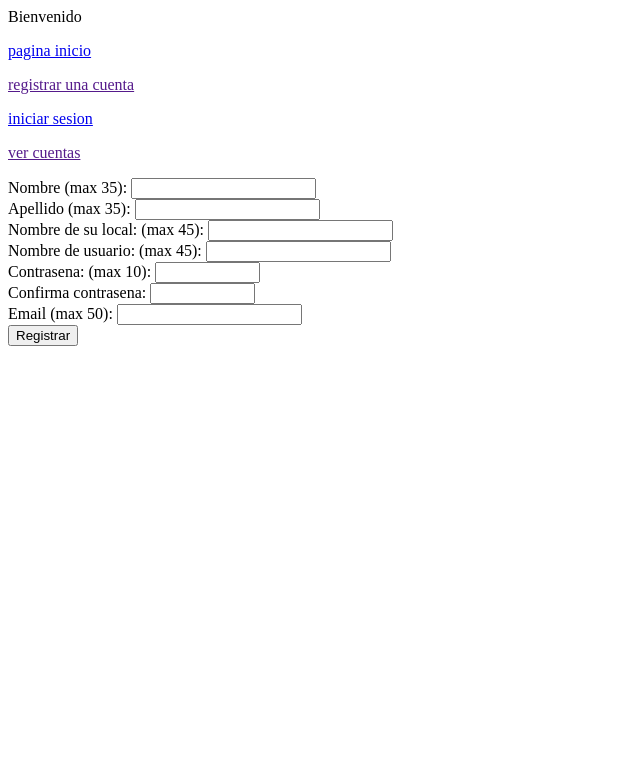
After one commit to SantiRoccato/chicas, a PHP site: page /sesion/registrar.php in a window 1280 px wide. The commit adds this page. Shown: the top 783 px of the page, without its empty margins (0-640 px from the left). Run offline with PHP 8.4, Linux system fonts and the light colour scheme.

Commit message:
ingresar cuenta
ingresar sesion y cerrarla

```diff
--- /dev/null
+++ b/sesion/registrar.php
@@ -0,0 +1,111 @@
+<?php session_start();
+
+//datos para establecer la conexion con la base de mysql.
+$c=mysqli_connect('localhost','root','','yourcomer')or die ('Ha fallado la conexi&oacute;n: '.mysql_error());
+?>
+<body>
+<div class="arriba">
+       <p>Bienvenido</p>
+
+            <a href="../index.php"><p>pagina inicio</p></a>
+
+            <a href=""><p>registrar una cuenta</p></a>
+            <a href="login.php"><p>iniciar sesion</p></a>
+            <a href=""><p>ver cuentas</p></a>
+
+
+        </div>
+</body>
+
+<?php
+function formRegistro(){
+?>
+<form action="registrar.php" method="post">
+Nombre (max 35):
+  <input type="text" name="nombre" size="20" maxlength="20" /><br />
+Apellido (max 35):
+  <input type="text" name="apellido" size="20" maxlength="20" /><br />
+Nombre de su local: (max 45):
+  <input type="text" name="nombre_empresa" size="20" maxlength="20" /><br />
+Nombre de usuario: (max 45):
+  <input type="text" name="usuario" size="20" maxlength="20" /><br />
+Contrasena: (max 10):
+<input type="password" name="contrasena" size="10" maxlength="10" /><br />
+Confirma contrasena: <input type="password" name="contrasena2" size="10" maxlength="10" /><br />
+Email (max 50):
+<input type="text" name="email" size="20" maxlength="40" /><br />
+<input type="submit" value="Registrar" />
+</form>
+<?php
+}
+
+// verificamos si se han enviado ya las variables necesarias.
+if (isset($_POST["usuario"])) {
+    $nombre = $_POST["nombre"];
+    $apellido = $_POST["apellido"];
+    $nombre_empresa = $_POST["nombre_empresa"];
+    $usuario = $_POST["usuario"];
+    $contrasena = $_POST["contrasena"];
+    $contrasena2 = $_POST["contrasena2"];
+    $email = $_POST["email"];
+    // Hay campos en blanco
+    if($usuario==NULL|$contrasena==NULL|$contrasena2==NULL|$email==NULL) {
+        echo "un campo est&aacute; vacio.";
+        formRegistro();
+    }else{
+        // �Coinciden las contrase&ntilde;as?
+        if($contrasena!=$contrasena2) {
+            echo "Las contrase&ntilde;as no coinciden";
+            formRegistro();
+        }else{
+            // Comprobamos si el nombre de usuario o la cuenta de correo ya exist&iacute;an
+            $cheque_usuario = mysqli_query($c,"SELECT usuario FROM usuarios WHERE usuario='$usuario'");
+            $existente_usuario = mysqli_num_rows($cheque_usuario);
+
+            $checkemail = mysqli_query($c,"SELECT email FROM usuarios WHERE email='$email'");
+            $email_exist = mysqli_num_rows($checkemail);
+
+            if ($email_exist>0|$existente_usuario>0) {
+                echo "El nombre de usuario o la cuenta de correo estan ya en uso";
+                formRegistro();
+            }else{
+
+                $consulta_num_empresa = "SELECT MAX(num_empresa) AS total_empresas FROM usuarios";
+                $resultado_num_empresa = mysqli_query($c,$consulta_num_empresa);
+                $fila = mysqli_fetch_assoc($resultado_num_empresa);
+                //en consultas AS total_empresa, le esta asignanado el valor, que da la conuslta en este caso, COUNT(num_empresa);
+                $contador_empresa = $fila['total_empresas'];
+                //de esta manera se hace el contador_empresa a entero; y en la linea siguiente se le suma un valor a la misma;
+                $contador_empresa = (int)$contador_empresa;
+                $contador_empresa += 1;
+
+    // Convertir a entero y luego incrementar
+    $contador_empresa = (int)$contador_empresa;
+    $contador_empresa += 1;
+                $roles = 1;
+                $query = 'INSERT INTO usuarios (nombre,apellido,nombre_empresa,usuario, contrasena,roles,num_empresa, email)
+              VALUES (\''.$nombre.'\',\''.$apellido.'\',\''.$nombre_empresa.'\',\''.$usuario.'\',\''.$contrasena.'\',\''.$roles.'\',\''.$contador_empresa.'\',\''.$email.'\')';
+
+                mysqli_query($c,$query) or die(mysqli_error());
+                echo 'El usuario '.$usuario.' ha sido registrado de manera satisfactoria.<br />';
+                echo 'El numero de la empresa registrada es : '.$contador_empresa.'<br />';
+                $contador_empresa = $contador_empresa + 1;
+                echo 'El numero de la empresa registrada es : '.$contador_empresa.'<br />';
+                $contador_empresa = (int)$contador_empresa + "1";
+                echo 'El numero de la empresa registrada es : '.$contador_empresa.'<br />';
+                echo 'Ahora puede entrar ingresando su usuario y su contrasena <br />';
+                ?>
+                <FORM ACTION="validar_usuario.php" METHOD="post">
+                  Usuario : <INPUT TYPE="text" NAME="usuario" SIZE=20 MAXLENGTH=20><br />
+                  Password: <INPUT TYPE="password" NAME="contrasena" SIZE=10 MAXLENGTH=20><br />
+                  <INPUT TYPE="submit" VALUE="Ingresar">
+                </FORM>
+                <?php
+
+            }
+        }
+    }
+}else{
+    formRegistro();
+}
+?>
```
Also changed, not shown: index.php (+35 -4 lines), sesion/index.php (added, +12 -0 lines), sesion/login.php (added, +7 -0 lines), sesion/logout.php (added, +8 -0 lines), sesion/scripttabla.txt (added, +8 -0 lines), sesion/validar_usuario.php (added, +57 -0 lines).
